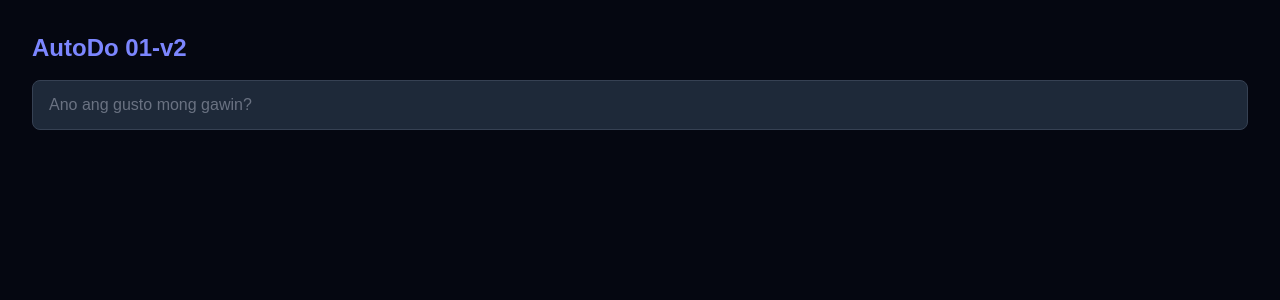
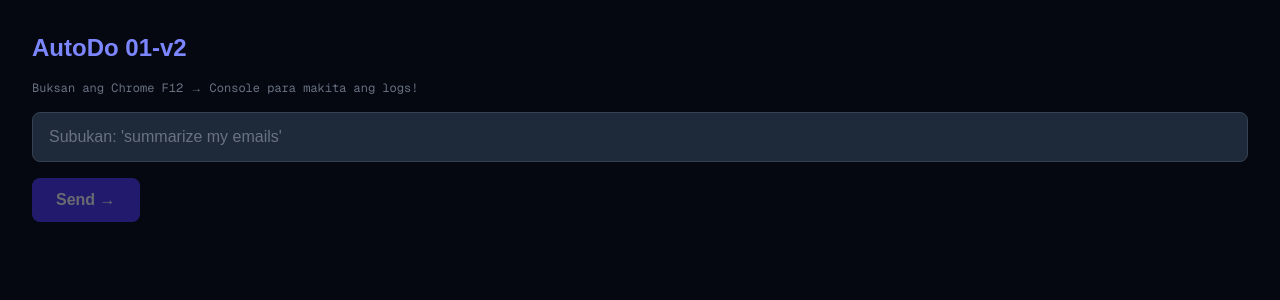
Before and after one commit to nelson1869-ai/01-v2, a Next.js app: page /app-v2 in a window 1280 px wide. Shown: the top 300 px of the page. Built offline with nearby package versions, Linux system fonts and the light colour scheme.

Commit message:
feat(phase-1): add submit handler with styled F12 console logging

```diff
--- a/src/app/app-v2/page.tsx
+++ b/src/app/app-v2/page.tsx
@@ -3,26 +3,46 @@
 import { useState } from "react";
 
 export default function Page() {
-  // prompt = ang text na tine-type ng user
   const [prompt, setPrompt] = useState("");
+
+  // Ito ang function na tatakbo kapag na-click ang Send button
+  function handleSubmit() {
+    if (!prompt.trim()) return; // Huwag mag-proceed kapag walang laman
+
+    // console.log na may kulay! Makikita sa Chrome F12 → Console
+    // %c = CSS styling, ang pangalawang argument ay ang CSS
+    console.log(
+      "%c[AutoDo] 🧠 Prompt received:",
+      "color: #818cf8; font-weight: bold;",
+      prompt,
+    );
+
+    setPrompt(""); // I-clear ang input pagkatapos mag-submit
+  }
 
   return (
     <main className="min-h-screen bg-[#050711] text-white p-8 space-y-4">
       <h1 className="text-2xl font-bold text-indigo-400">AutoDo 01-v2</h1>
 
+      <p className="text-xs text-gray-500 font-mono">
+        Buksan ang Chrome F12 → Console para makita ang logs!
+      </p>
+
       <input
         value={prompt}
         onChange={(e) => setPrompt(e.target.value)}
-        placeholder="Ano ang gusto mong gawin?"
+        onKeyDown={(e) => e.key === "Enter" && handleSubmit()}
+        placeholder="Subukan: 'summarize my emails'"
         className="w-full bg-gray-800 border border-gray-700 rounded-lg px-4 py-3 text-white placeholder-gray-500 focus:outline-none focus:border-indigo-500"
       />
 
-      {/* Real-time na lumalabas ang tine-type mo */}
-      {prompt && (
-        <p className="text-sm text-gray-400">
-          Sinulat mo: <span className="text-white font-medium">{prompt}</span>
-        </p>
-      )}
+      <button
+        onClick={handleSubmit}
+        disabled={!prompt.trim()}
+        className="bg-indigo-600 hover:bg-indigo-700 disabled:opacity-40 disabled:cursor-not-allowed px-6 py-2.5 rounded-lg font-semibold transition"
+      >
+        Send →
+      </button>
     </main>
   );
 }
```
